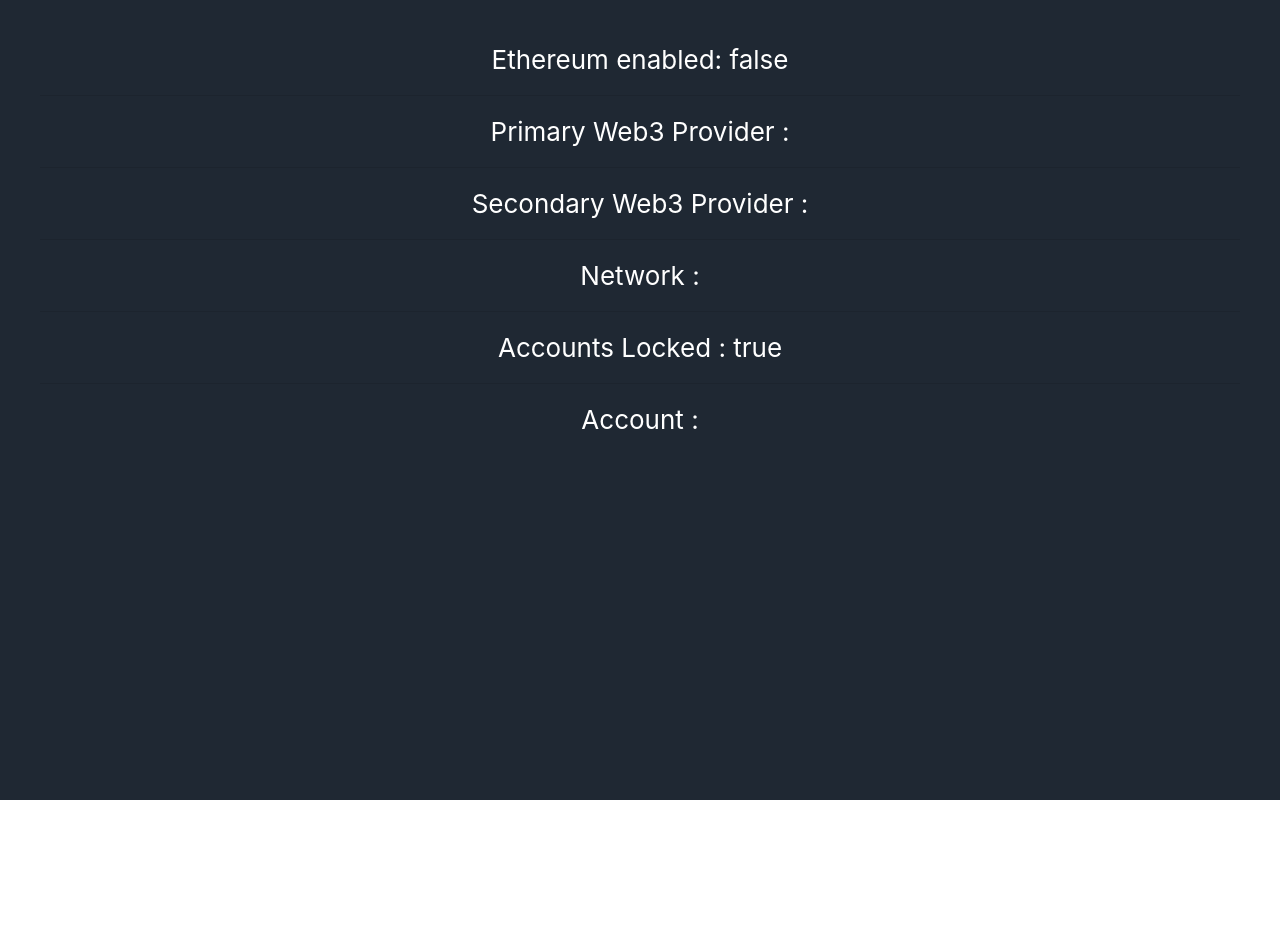
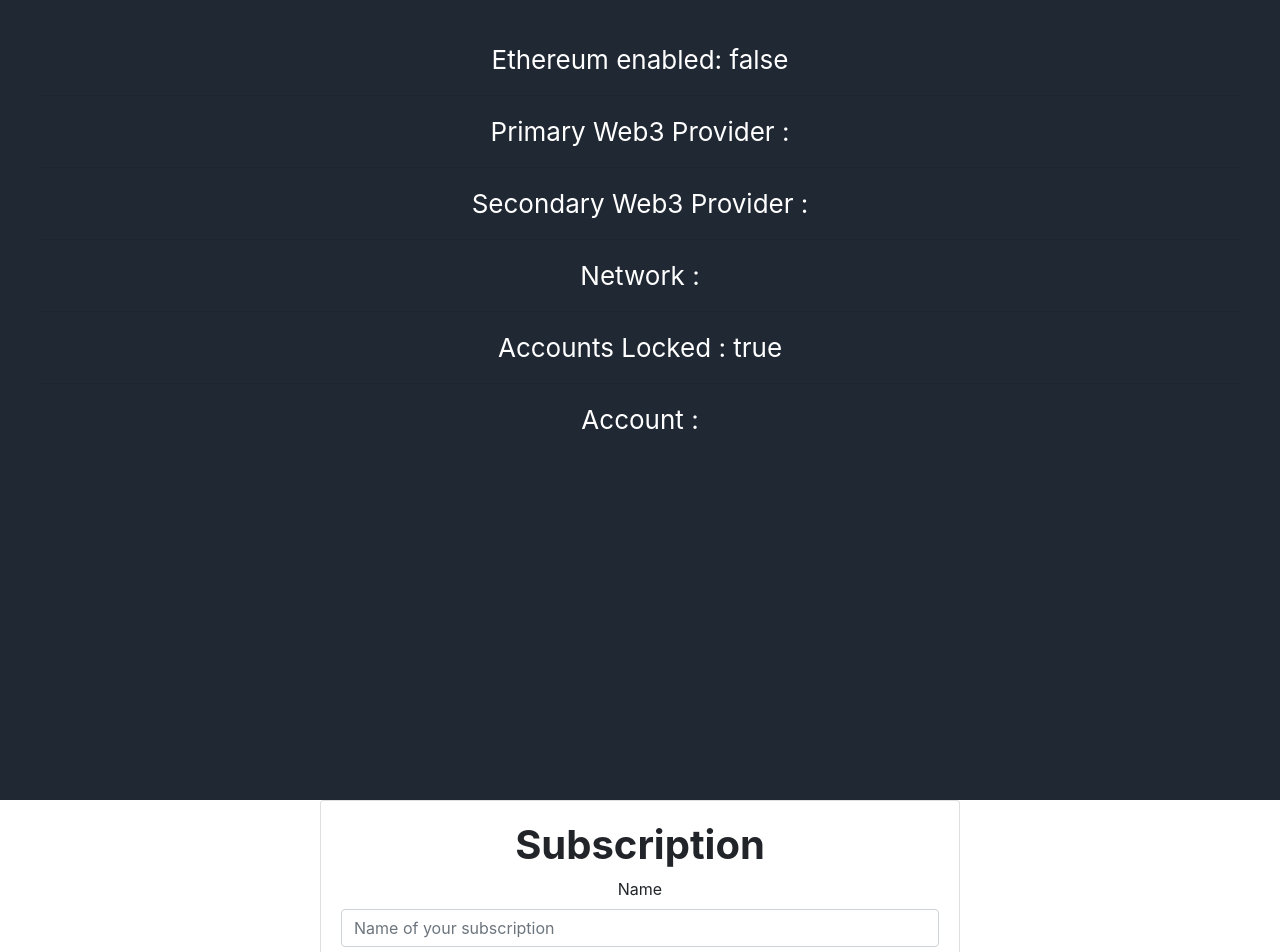
Before and after one commit to vyomshm/ethindia2.0, a React (Create React App) app in the folder demo-ui/: page / in a window 1280 px wide. Shown: the top 952 px of the page. Before the commit the page ends 800 px from the top, so only its background shows below. Built offline with nearby package versions, Linux system fonts and the light colour scheme.

Commit message:
Updated app.js file

```diff
--- a/demo-ui/src/App.js
+++ b/demo-ui/src/App.js
@@ -1,6 +1,8 @@
 import React from 'react';
 import Web3 from 'web3';
 import './App.css';
+import Subscription from './components/Subscription'
+import PublisherDeploy from './components/PublisherDeploy'
 
 let interval;
 
@@ -133,6 +135,7 @@ class App extends React.Component {
           {message}
           <br />
         </header>
+        <Subscription />
       </div>
     );
   }
```
